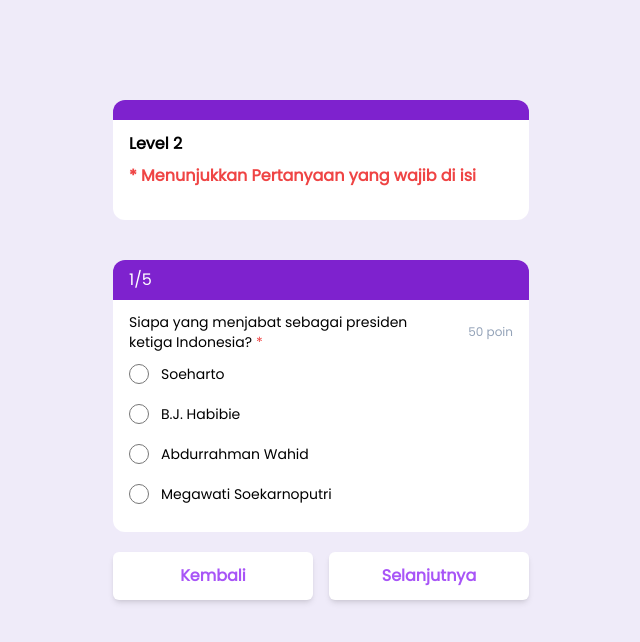
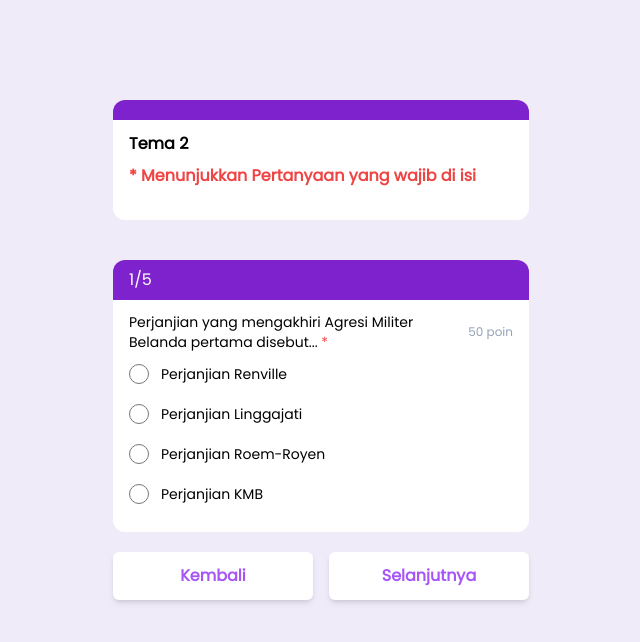
Before and after one commit to BangOns/quilness, a React (Vite) app: page /quest/1/2 in a window 1280 px wide. Shown: the top 642 px of the page, without its empty margins (319-959 px from the left). Built offline with nearby package versions, Linux system fonts and the light colour scheme; sample sign-in values are in the browser's storage.

Commit message:
fix: Fix Bug and Change Question

```diff
--- a/Quest.js
+++ b/Quest.js
@@ -7,64 +7,76 @@ export const ThisQuestions = [
       {
         id: 1,
         pertanyaan:
-          "Siapa yang memproklamasikan kemerdekaan Indonesia pada 17 Agustus 1945?",
-        pilihan: ["Soekarno", "Mohammad Hatta", "Soeharto", "B.J. Habibie"],
-        jawaban: "Soekarno",
-        penjelasan: "lorem ipsum",
+          "Tujuan dari diadakannya Sumpah Pemuda pada tahun 1928 adalah untuk....",
+        pilihan: [
+          "Menambah pemuda Indonesia",
+          "Menyatukan seluruh kekuatan gerakan pemuda di Indonesia",
+          "Menyatukan seluruh bangsa di Indonesia",
+          "Menekan penyelenggaraan proklamasi",
+        ],
+        jawaban: "Menyatukan seluruh kekuatan gerakan pemuda di Indonesia",
+        penjelasan:
+          "Peristiwa Sumpah Pemuda pada 28 Oktober 1928 menjadi momentum para pemuda dari berbagai organisasi kepemudaan daerah bersatu dan berjuang menuju Indonesia merdeka. Tujuan lain dari Sumpah Pemuda adalah memperkuat kesadaran akan kebangsaan dan memperteguh semangat persatuan Indonesia.",
         linkPenjelasan:
-          "https://id.wikipedia.org/wiki/Proklamasi_Kemerdekaan_Indonesia",
+          "https://berita.depok.go.id/video-memaknai-sumpah-pemuda-supian-suri-beri-manfaat-untuk-bangsa-dimanapun-dan-dalam-kondisi-apapun#:~:text=Sumpah%20Pemuda%20menjadi%20momentum%20untuk,memberikan%20kemanfaatan%20bagi%20bangsa%20Indonesia.",
       },
       {
         id: 2,
-        pertanyaan: "Dimana teks Proklamasi Kemerdekaan Indonesia dibacakan?",
+        pertanyaan:
+          "Di bawah pimpinan siapakah tentara Demak bisa mengusir penjajah Portugis di Sunda Kelapa?",
         pilihan: [
-          "Gedung Sate",
-          "Istana Merdeka",
-          "Jalan Pegangsaan Timur 56",
-          "Lapangan Banteng",
+          "Sultan Trenggono",
+          "Sunan Kudus",
+          "Adipati Unus",
+          "Fatahillah",
         ],
-        jawaban: "Jalan Pegangsaan Timur 56",
-        penjelasan: "lorem ipsum",
+        jawaban: "Fatahillah",
+        penjelasan:
+          "Lantas Demak menugaskan Fatahillah untuk mengusir Portugis sekaligus merebut kota ini. Maka pada tanggal 22 Juni 1527, pasukan gabungan Demak-Cirebon di bawah pimpinan Fatahillah (Faletehan) merebut Sunda Kelapa.",
         linkPenjelasan:
-          "https://id.wikipedia.org/wiki/Proklamasi_Kemerdekaan_Indonesia",
+          "https://id.wikipedia.org/wiki/Sunda_Kelapa#:~:text=Lantas%20Demak%20menugaskan%20Fatahillah%20untuk,(Faletehan)%20merebut%20Sunda%20Kelapa",
       },
       {
         id: 3,
-        pertanyaan: "Siapa penulis naskah Proklamasi Kemerdekaan Indonesia?",
+        pertanyaan:
+          "Apa nama organisasi pergerakan nasional pertama di Indonesia yang didirikan pada tahun 1908?",
         pilihan: [
-          "Sutan Sjahrir",
-          "Mohammad Yamin",
-          "Ahmad Subardjo",
-          "Soekarno dan Mohammad Hatta",
+          "Budi Utomo",
+          "Sarekat Islam",
+          "Indische Partij",
+          "Muhammadiyah",
         ],
-        jawaban: "Soekarno dan Mohammad Hatta",
-        penjelasan: "lorem ipsum",
+        jawaban: "Budi Utomo",
+        penjelasan:
+          "Perkumpulan Budi Utomo didirikan oleh para pelajar STOVIA (School tot Opleiding van Inlandsche Artsen) yaitu Goenawan Mangoenkoesoemo dan Soeraji di bawah pimpinan R. Soetomo. Organisasi ini didirikan secara resmi pada tanggal 20 Mei 1908",
         linkPenjelasan:
-          "https://id.wikipedia.org/wiki/Proklamasi_Kemerdekaan_Indonesia",
+          "https://www.detik.com/sulsel/berita/d-6364710/sejarah-budi-utomo-dan-perannya-dalam-pergerakan-nasional-indonesia#:~:text=Perkumpulan%20Budi%20Utomo%20didirikan%20oleh,pada%20tanggal%2020%20Mei%201908",
       },
       {
         id: 4,
         pertanyaan:
-          "Apa nama organisasi yang didirikan oleh Soekarno pada tahun 1927?",
-        pilihan: [
-          "Budi Utomo",
-          "PNI (Partai Nasional Indonesia)",
-          "Serikat Islam",
-          "PKI (Partai Komunis Indonesia)",
-        ],
-        jawaban: "PNI (Partai Nasional Indonesia)",
-        penjelasan: "lorem ipsum",
-        linkPenjelasan:
-          "https://id.wikipedia.org/wiki/Proklamasi_Kemerdekaan_Indonesia",
+          "Kejadian penggulingan Presiden Soeharto terjadi pada tahun",
+        pilihan: ["1990", "1998", "1996", "2000"],
+        jawaban: "1998",
+        penjelasan:
+          "Suharto mengundurkan diri sebagai Presiden Indonesia pada tanggal 21 Mei 1998 setelah runtuhnya dukungan terhadap masa jabatannya selama 32 tahun. Wakil Presiden BJ Habibie mengambil alih jabatan presiden.",
+        linkPenjelasan: "https://en.wikipedia.org/wiki/Fall_of_Suharto",
       },
       {
         id: 5,
-        pertanyaan: "Kapan Indonesia pertama kali mengadakan pemilu?",
-        pilihan: ["1945", "1955", "1965", "1975"],
-        jawaban: "1955",
-        penjelasan: "lorem ipsum",
+        pertanyaan:
+          "Pemimpin delegasi Indonesia dalam Konferensi Meja Bundar adalah.....",
+        pilihan: [
+          "Sultan Hamid II",
+          "Syafrudin Prawiranegara",
+          "Moh Hatta",
+          "M Natsir",
+        ],
+        jawaban: "Moh Hatta",
+        penjelasan:
+          "Muhammad Hatta sebagai pemimpin delegasi Indonesia, Muhammad Roem sebagai wakil pimpinan delegasi Indonesia, Abdoel Karim Pringgodigdo sebagai sekretaris, Soepomo, Juanda Kartawidjaja, Johannes Leimena, dan Ali Sastroamidjojo sebagai anggota dari delegasi Indonesia.",
         linkPenjelasan:
-          "https://id.wikipedia.org/wiki/Proklamasi_Kemerdekaan_Indonesia",
+          "https://nasional.tempo.co/read/1626121/peran-5-tokoh-bangsa-dalam-kmb-bung-hatta-pimpin-delegasi-konferensi-meja-bundar#:~:text=Muhammad%20Hatta%20sebagai%20pemimpin%20delegasi,sebagai%20anggota%20dari%20delegasi%20Indonesia",
       },
     ],
   },
@@ -75,55 +87,78 @@ export const ThisQuestions = [
     dataPertanyaan: [
       {
         id: 1,
-        pertanyaan: "Siapa yang menjabat sebagai presiden ketiga Indonesia?",
+        pertanyaan:
+          "Perjanjian yang mengakhiri Agresi Militer Belanda pertama disebut...",
         pilihan: [
-          "Soeharto",
-          "B.J. Habibie",
-          "Abdurrahman Wahid",
-          "Megawati Soekarnoputri",
+          "Perjanjian Renville",
+          "Perjanjian Linggajati",
+          "Perjanjian Roem-Royen",
+          "Perjanjian KMB",
         ],
-        jawaban: "B.J. Habibie",
-        penjelasan: "lorem ipsum",
+        jawaban: "Perjanjian Renville",
+        penjelasan:
+          "Berakhirnya Agresi Militer Belanda I dan diterimanya Perjanjian Renville mengubah arah politik Indonesia. Penghapusan kiri merupakan cikal bakal pemberontakan PKI di Madiun pada 18 September 1948 di tengah konflik berkepanjangan antara Belanda dan Republik.",
         linkPenjelasan:
-          "https://id.wikipedia.org/wiki/Proklamasi_Kemerdekaan_Indonesia",
+          "https://info.unida.ac.id/artikel/perjanjian-renville-dan-upaya-busuk-belanda#:~:text=Berakhirnya%20Agresi%20Militer%20Belanda%20I,berkepanjangan%20antara%20Belanda%20dan%20Republik",
       },
       {
         id: 2,
         pertanyaan:
-          "Dalam sejarah Indonesia, tahun berapakah Orde Baru berakhir?",
-        pilihan: ["1998", "1999", "2000", "2001"],
-        jawaban: "1998",
-        penjelasan: "lorem ipsum",
+          "Tujuan utama penjajahan Spanyol selain mencari rempah – rempah adalah ....",
+        pilihan: [
+          "Mencari wilayah kekuasaan",
+          "Menyebarkan agama",
+          "Mencari sumber daya alam yang melimpah",
+          "Monopoli pasar dagang di Nusantara",
+        ],
+        jawaban: "Menyebarkan agama",
+        penjelasan:
+          "Tujuan dan misi bangsa Portugis ke Indonesia adalah untuk berdagang dan melaksanakan misi 3G yaitu, gold(kekayaan), glory(kejayaan), dan gospel(agama). Bangsa Portugis ingin menguasai perdagangan Timur-Barat dan menguasai bandar dan daerah strategis yang menjadi mata rantai perdagangan.",
         linkPenjelasan:
-          "https://id.wikipedia.org/wiki/Proklamasi_Kemerdekaan_Indonesia",
+          "https://museumpendidikannasional.upi.edu/portugis-pelopor-penyebaran-agama-katolik-di-nusantara/#:~:text=Tujuan%20dan%20misi%20bangsa%20Portugis,yang%20menjadi%20mata%20rantai%20perdagangan.",
       },
       {
         id: 3,
-        pertanyaan: "Berapa hasil dari 15 + 25?",
-        pilihan: ["35", "40", "45", "50"],
-        jawaban: "40",
-        penjelasan: "lorem ipsum",
+        pertanyaan:
+          "Apa nama kabinet pertama yang dibentuk setelah Indonesia merdeka?",
+        pilihan: [
+          "Kabinet Amir Sjarifuddin",
+          "Kabinet Sjahrir",
+          "Kabinet Presidensial",
+          "Kabinet Natsir",
+        ],
+        jawaban: "Kabinet Presidensial",
+        penjelasan:
+          "Kabinet Presidensial. Kabinet Presidensial adalah kabinet pertama yang dibentuk di Indonesia setelah Proklamasi Kemerdekaan pada tanggal 2 September 1945. Kabinet pertama ini hanya bersifat formal saja dan belum bisa melaksanakan roda pembangunan dan pemerintahan.",
         linkPenjelasan:
-          "https://id.wikipedia.org/wiki/Proklamasi_Kemerdekaan_Indonesia",
+          "https://id.wikipedia.org/wiki/Kabinet_Presidensial#:~:text=Kabinet%20Presidensial%20adalah%20kabinet%20pertama,melaksanakan%20roda%20pembangunan%20dan%20pemerintahan",
       },
       {
         id: 4,
         pertanyaan:
           "Berapa jumlah provinsi di Indonesia setelah pemekaran terakhir?",
-        pilihan: ["32", "33", "34", "35"],
-        jawaban: "34",
-        penjelasan: "lorem ipsum",
+        pilihan: ["32", "33", "38", "35"],
+        jawaban: "38",
+        penjelasan:
+          "Daftar 38 Provinsi di Indonesia Lengkap 2024. Saat ini tahun 2024, provinsi di Indonesia berjumlah 38 yang tersebar dari Sabang sampai Merauke. Adapun beberapa provinsi yang terbaru di Indonesia adalah hasil pemekaran dari Provinsi Papua.",
         linkPenjelasan:
-          "https://id.wikipedia.org/wiki/Proklamasi_Kemerdekaan_Indonesia",
+          "https://www.detik.com/edu/detikpedia/d-7254752/daftar-38-provinsi-di-indonesia-lengkap-2024#:~:text=Saat%20ini%20tahun%202024%2C%20provinsi,hasil%20pemekaran%20dari%20Provinsi%20Papua.",
       },
       {
         id: 5,
-        pertanyaan: "Berapa hasil dari 144 dibagi dengan 12?",
-        pilihan: ["10", "11", "12", "13"],
-        jawaban: "12",
-        penjelasan: "lorem ipsum",
+        pertanyaan:
+          "Latar belakang dan faktor pendorong kedatangan bangsa-bangsa Eropa ke Asia adalah sebagai berikut, kecuali...",
+        pilihan: [
+          "Keinginan menemukan daerah asal rempah-rempah",
+          "Runtuhnya Konstantinopel ke tangan bangsa Turki Seljuk yang menyebabkan putusnya hubungan dagang Asia-Eropa",
+          "Keinginan membuktikan teori Copernicus bahwa bumi bulat",
+          "Penemuan mesin uap oleh James Watt",
+        ],
+        jawaban: "Penemuan mesin uap oleh James Watt",
+        penjelasan:
+          "Bangsa Eropa datang ke Asia dengan berbagai keinginan, di antaranya:\n- Mencari rempah-rempah\n- Mencari kekayaan (gold)\n- Mencari kejayaan (glory)\n- Menyebarkan agama (gospel)\n- Menemukan daerah asal rempah-rempah\n- Membuktikan teori Copernicus bahwa bumi bulat\n- Menguasai dunia baru\n- Mengeksploitasi kekayaan alam",
         linkPenjelasan:
-          "https://id.wikipedia.org/wiki/Proklamasi_Kemerdekaan_Indonesia",
+          "https://www.kompas.com/skola/read/2020/06/11/141500869/latar-belakang-penjelajahan-samudra-bangsa-eropa-sampai-ke-indonesia?page=all",
       },
     ],
   },
@@ -134,61 +169,77 @@ export const ThisQuestions = [
     dataPertanyaan: [
       {
         id: 1,
-        pertanyaan: "Apa nama ilmiah dari pohon kelapa?",
+        pertanyaan:
+          "Bangsa yang dapat disebut sebagai kolonisator pertama adalah Bangsa.....",
         pilihan: [
-          "Cocos nucifera",
-          "Elaeis guineensis",
-          "Oryza sativa",
-          "Zea mays",
+          "Eropa dan Portugis",
+          "Portugis dan Spanyol",
+          "Belanda dan Inggris",
+          "Yunani dan Portugis",
         ],
-        jawaban: "Cocos nucifera",
-        penjelasan: "lorem ipsum",
+        jawaban: "Portugis dan Spanyol",
+        penjelasan:
+          "Bangsa yang dapat disebut sebagai kolonisator pertama adalah bangsa Portugis. Portugis merupakan bangsa pertama yang melakukan ekspedisi dan menguasai wilayah lain.",
         linkPenjelasan:
-          "https://id.wikipedia.org/wiki/Proklamasi_Kemerdekaan_Indonesia",
+          "https://www.kompas.com/stori/read/2022/08/19/140000879/siapa-bangsa-kolonisator-pertama-di-dunia-",
       },
       {
         id: 2,
         pertanyaan:
-          "Tumbuhan apa yang dikenal dengan nama 'Rafflesia arnoldii'?",
+          "Siapa tokoh pahlawan Indonesia yang dikenal dengan Julukan “Panglima Besar”?",
         pilihan: [
-          "Bunga bangkai",
-          "Bunga matahari",
-          "Bunga kertas",
-          "Bunga mawar",
+          "Pangeran Diponorogo",
+          "Imam Bonjol",
+          "Jendral Sudirman",
+          "Ir. Soekarno",
         ],
-        jawaban: "Bunga bangkai",
-        penjelasan: "lorem ipsum",
+        jawaban: "Jendral Sudirman",
+        penjelasan:
+          'Julukan panglima besar Jenderal Sudirman adalah "Bapak Tentara Nasional Indonesia" atau disingkat sebagai "Bapak TNI". Julukan ini diberikan karena perannya yang sangat penting dalam memimpin gerakan perjuangan rakyat Indonesia dalam merebut kemerdekaan dari penjajahan Belanda pada masa Revolusi Nasional.',
         linkPenjelasan:
-          "https://id.wikipedia.org/wiki/Proklamasi_Kemerdekaan_Indonesia",
+          "https://news.detik.com/berita/d-6924353/cerita-terpilihnya-soedirman-jadi-panglima-besar-hingga-dilantik-bung-karno#:~:text=Soedirman%20dikenal%20sebagai%20sosok%20yang,TKR)%20pada%20masa%20awal%20kemerdekaan.",
       },
       {
         id: 3,
-        pertanyaan:
-          "Bagian tumbuhan manakah yang berfungsi sebagai organ fotosintesis?",
-        pilihan: ["Akar", "Batang", "Daun", "Bunga"],
-        jawaban: "Daun",
-        penjelasan: "lorem ipsum",
+        pertanyaan: "Apa Semboyan negara Indonesia?",
+        pilihan: [
+          "Maju tak gentar",
+          "Bersatu kita teguh, bercerai kita runtuh",
+          "Adil, makmur dan sejahtera rakyatnya",
+          "Bhineka Tunggal Ika",
+        ],
+        jawaban: "Bhineka Tunggal Ika",
+        penjelasan:
+          "Bhineka Tunggal Ika menggambarkan konsep bahwa meskipun Indonesia terdiri dari beragam suku, agama, ras, dan budaya, bangsa Indonesia tetap menjadi satu kesatuan yang tidak terpisahkan.",
         linkPenjelasan:
-          "https://id.wikipedia.org/wiki/Proklamasi_Kemerdekaan_Indonesia",
+          "https://fahum.umsu.ac.id/bhineka-tunggal-ika-pengertian-arti-makna-dan-sejarah/#:~:text=Berikut%20Arti%20dan%20Makna%20Bhineka%20Tunggal%20Ika%3A&text=Bhineka%20Tunggal%20Ika%20menggambarkan%20konsep,dan%20disatukan%20dalam%20semangat%20persatuan.",
       },
       {
         id: 4,
-        pertanyaan: "Tanaman padi termasuk ke dalam jenis tanaman apa?",
-        pilihan: ["Kacang-kacangan", "Sayuran", "Serealia", "Buah-buahan"],
-        jawaban: "Serealia",
-        penjelasan: "lorem ipsum",
+        pertanyaan:
+          "Berapakah provinsi yang ada di Indonesia saat merdeka di tahun 1945?",
+        pilihan: ["30", "38", "25", "8"],
+        jawaban: "8",
+        penjelasan:
+          "Pada awal kemerdekaan, Indonesia tidak langsung memiliki 34 provinsi, melainkan hanya delapan. Hal itu lantaran saat Proklamasi Kemerdekaan 17 Agustus 1945, Indonesia belum memiliki lembaga pemerintahan yang lengkap.",
         linkPenjelasan:
-          "https://id.wikipedia.org/wiki/Proklamasi_Kemerdekaan_Indonesia",
+          "https://www.tribunnews.com/pendidikan/2021/06/07/daftar-8-provinsi-pertama-indonesia-yang-dibentuk-saat-sidang-ppki#:~:text=Pada%20awal%20kemerdekaan%2C%20Indonesia%20tidak,yang%20lengkap%20seperti%20saat%20ini.",
       },
       {
         id: 5,
         pertanyaan:
-          "Manakah dari berikut ini yang merupakan tanaman berbiji tertutup?",
-        pilihan: ["Pakis", "Pinus", "Mangga", "Lumut"],
-        jawaban: "Mangga",
-        penjelasan: "lorem ipsum",
+          "Apa perjanjian yang mengakhiri pendudukan Belanda di Indonesia?",
+        pilihan: [
+          "Perjanjian Linggajati",
+          "Perjanjian Renville",
+          "Konferensi Inter-Indonesia",
+          "Perjanjian Roem-Royen",
+        ],
+        jawaban: "Perjanjian Linggajati",
+        penjelasan:
+          "Perjanjian Linggarjati adalah perjanjian penting yang ditandatangani antara Indonesia dan Belanda pada 25 Maret 1947 di desa Linggarjati, Jawa Barat. Perjanjian ini adalah langkah awal dalam proses panjang menuju pengakuan kemerdekaan Indonesia.",
         linkPenjelasan:
-          "https://id.wikipedia.org/wiki/Proklamasi_Kemerdekaan_Indonesia",
+          "https://fahum.umsu.ac.id/perjanjian-linggarjati-pembentukan-dasar-hubungan-indonesia-belanda/",
       },
     ],
   },
@@ -203,36 +254,40 @@ export const ThisQuestions = [
           "Wayang kulit merupakan kesenian tradisional dari daerah mana?",
         pilihan: ["Jawa Barat", "Bali", "Jawa Tengah", "Sumatera Barat"],
         jawaban: "Jawa Tengah",
-        penjelasan: "lorem ipsum",
+        penjelasan:
+          "Wayang kulit adalah kesenian tradisional Indonesia yang telah diwariskan secara turun-temurun. Wayang kulit telah berkembang di Indonesia sebelum abad ke-11 hingga saat ini masih terus dilestarian.",
         linkPenjelasan:
-          "https://id.wikipedia.org/wiki/Proklamasi_Kemerdekaan_Indonesia",
+          "https://kumparan.com/kabar-harian/dari-mana-daerah-asal-wayang-kulit-ini-jawabannya-1wREhKLOATK",
       },
       {
         id: 2,
         pertanyaan: "Apa nama tarian tradisional dari Aceh yang terkenal?",
         pilihan: ["Tari Kecak", "Tari Saman", "Tari Piring", "Tari Pendet"],
         jawaban: "Tari Saman",
-        penjelasan: "lorem ipsum",
+        penjelasan:
+          "Tari saman memang salah satu tarian yang paling populer dari Aceh. Bahkan, tarian ini sudah dikenal di berbagai negara dan masuk ke dalam warisan budaya UNESCO.",
         linkPenjelasan:
-          "https://id.wikipedia.org/wiki/Proklamasi_Kemerdekaan_Indonesia",
+          "https://www.gramedia.com/literasi/tari-aceh/#:~:text=Tari%20saman%20memang%20salah%20satu,ke%20dalam%20warisan%20budaya%20UNESCO",
       },
       {
         id: 3,
         pertanyaan: "Apa nama pakaian adat dari daerah Sumatera Barat?",
-        pilihan: ["Ulos", "Baju Bodo", "Songket", "Baju Kurung"],
-        jawaban: "Baju Kurung",
-        penjelasan: "lorem ipsum",
+        pilihan: ["Ulos", "Baju Bodo", "Songket", "Baju Batabue"],
+        jawaban: "Baju Batabue",
+        penjelasan:
+          "Baju Batabue. Baju Batabue memiliki arti baju bertabur. Sesuai dengan artinya, baju ini ditaburi oleh benang emas yang menjadi simbolik kekayaan alam. Banyaknya taburan emas di sekujur baju mengisyaratkan banyaknya kekayaan alam yang dimiliki oleh Sumatera Barat.",
         linkPenjelasan:
-          "https://id.wikipedia.org/wiki/Proklamasi_Kemerdekaan_Indonesia",
+          "https://www.gramedia.com/literasi/pakaian-adat-sumatera-barat/#:~:text=a.-,Baju%20Batabue,yang%20dimiliki%20oleh%20Sumatera%20Barat",
       },
       {
         id: 4,
         pertanyaan: "Reog Ponorogo berasal dari daerah mana?",
         pilihan: ["Jawa Timur", "Jawa Barat", "Bali", "Sumatera Utara"],
         jawaban: "Jawa Timur",
-        penjelasan: "lorem ipsum",
+        penjelasan:
+          "Sesuai namanya, Reog Ponorogo merupakan kebudayaan asal Ponorogo, Jawa Timur. Reog Ponorogo adalah seni tradisional yang dikenalmasyarakat Ponorogo sebagai Barongan. Tarian ini menampilkan sosok topeng macan berhias bulu merak berukuran sangat besar",
         linkPenjelasan:
-          "https://id.wikipedia.org/wiki/Proklamasi_Kemerdekaan_Indonesia",
+          "https://www.kompas.com/skola/read/2022/09/20/120000469/reog-ponorogo--pengertian-asal-sejarah-pementasan-dan-tokohnya?page=all#:~:text=Sesuai%20namanya%2C%20Reog%20Ponorogo%20merupakan,bulu%20merak%20berukuran%20sangat%20besar",
       },
       {
         id: 5,
@@ -244,9 +299,10 @@ export const ThisQuestions = [
           "Kalimantan Selatan",
         ],
         jawaban: "Bali",
-        penjelasan: "lorem ipsum",
+        penjelasan:
+          "Upacara ngaben merupakan upacara pembakaran jenazah di Bali yang dipercaya oleh masyarakat Hindu Bali sebagai ritual untuk menyempurnakan jenazah kembali ke Sang Pencipta. Upacara Ngaben terbagi menjadi tiga jenis yaitu: Ngaben sawa Wedana, Ngaben Asti Wedana, dan Swasta.",
         linkPenjelasan:
-          "https://id.wikipedia.org/wiki/Proklamasi_Kemerdekaan_Indonesia",
+          "https://www.djkn.kemenkeu.go.id/kanwil-balinusra/baca-artikel/13697/Tujuh-Upacara-Adat-di-Pulau-Bali.html#:~:text=Upacara%20ngaben%20merupakan%20upacara%20pembakaran,Ngaben%20Asti%20Wedana%2C%20dan%20Swasta",
       },
     ],
   },
--- a/src/Components/Results/WrongAnswer.jsx
+++ b/src/Components/Results/WrongAnswer.jsx
@@ -3,6 +3,8 @@ import { Link } from "react-router-dom";
 import List_Question from "../Quest/List_Question";
 
 export default function Wrong_Answer({ wrongQuestions }) {
+  console.log(wrongQuestions);
+
   return (
     <section className="w-full sm:w-1/2 lg:w-1/3 h-full px-3 ">
       <article className="w-full flex justify-between items-center">
@@ -25,7 +27,7 @@ export default function Wrong_Answer({ wrongQuestions }) {
           <>
             {wrongQuestions.map((item, index) => (
               <section className="w-full px-5  space-y-2" key={index}>
-                <h3>Pertanyaan Tingkat SD</h3>
+                <h3>Pertanyaan Tema {item.id}</h3>
                 {item.wrongAnswer.map((data, index) => (
                   <article
                     className="bg-purple-600 shadow-lg p-3 space-y-2 text-white rounded-md"
--- a/src/Pages/Question.jsx
+++ b/src/Pages/Question.jsx
@@ -84,7 +84,7 @@ export default function Question() {
       if (GetIndexQuestion < ThisQuestions.length - 1) {
         navigate(`/home/${id}`);
       } else if (GetIndexQuestion >= ThisQuestions.length - 1) {
-        navigate(`/home/${id}/rank`);
+        navigate(`/home/${id}/results`);
       }
     }
   }
@@ -104,7 +104,7 @@ export default function Question() {
           <section className="w-full h-1/5 bg-white rounded-xl">
             <div className="w-full h-1/6 bg-purple-700 rounded-t-xl"></div>
             <header className="w-full px-4 py-3 ">
-              <h1 className="font-bold mb-2">Level {questid}</h1>
+              <h1 className="font-bold mb-2">Tema {questid}</h1>
               <p className="font-bold text-red-500">
                 * Menunjukkan Pertanyaan yang wajib di isi
               </p>
--- a/src/Pages/Result.jsx
+++ b/src/Pages/Result.jsx
@@ -6,6 +6,7 @@ import Bg_Circle_Profile from "../Components/Bg-Circle-Profile";
 import { localStorageUser } from "../Utils/LocalStorage";
 import { useFilterWrongAnswer } from "../hook/useFilterWrongAnswer";
 import { ThisQuestions } from "../../Quest";
+import TrophyCheck from "../Utils/Check_Trophy";
 
 export default function Results() {
   const user = localStorageUser();
@@ -45,6 +46,11 @@ export default function Results() {
             <div className=" text-center h-1/2 flex flex-col justify-end">
               <img src={ImageImport.Trophy} alt="trophy" />
             </div>
+            <div className="w-full text-center">
+              <p className="text-purple-500 font-bold tracking-wider">
+                {TrophyCheck(user.points)}
+              </p>
+            </div>
             {/* {RankUser + 1 <= 3 ? (
                 <div className="w-full text-center">
                   <h3 className="font-bold ">Selamat Anda</h3>
```
Also changed, not shown: src/Utils/Check_Trophy.jsx (+10 -8 lines).
